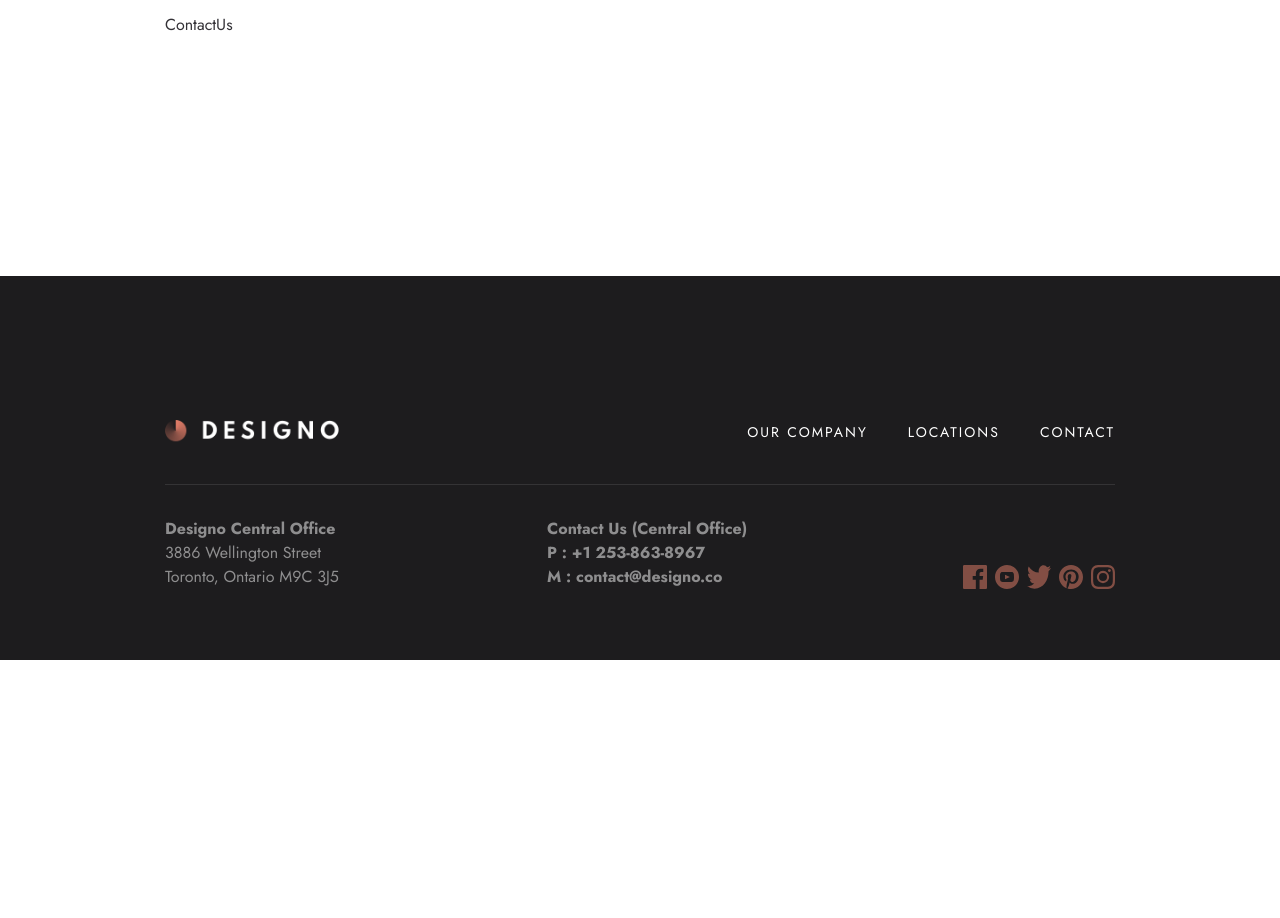
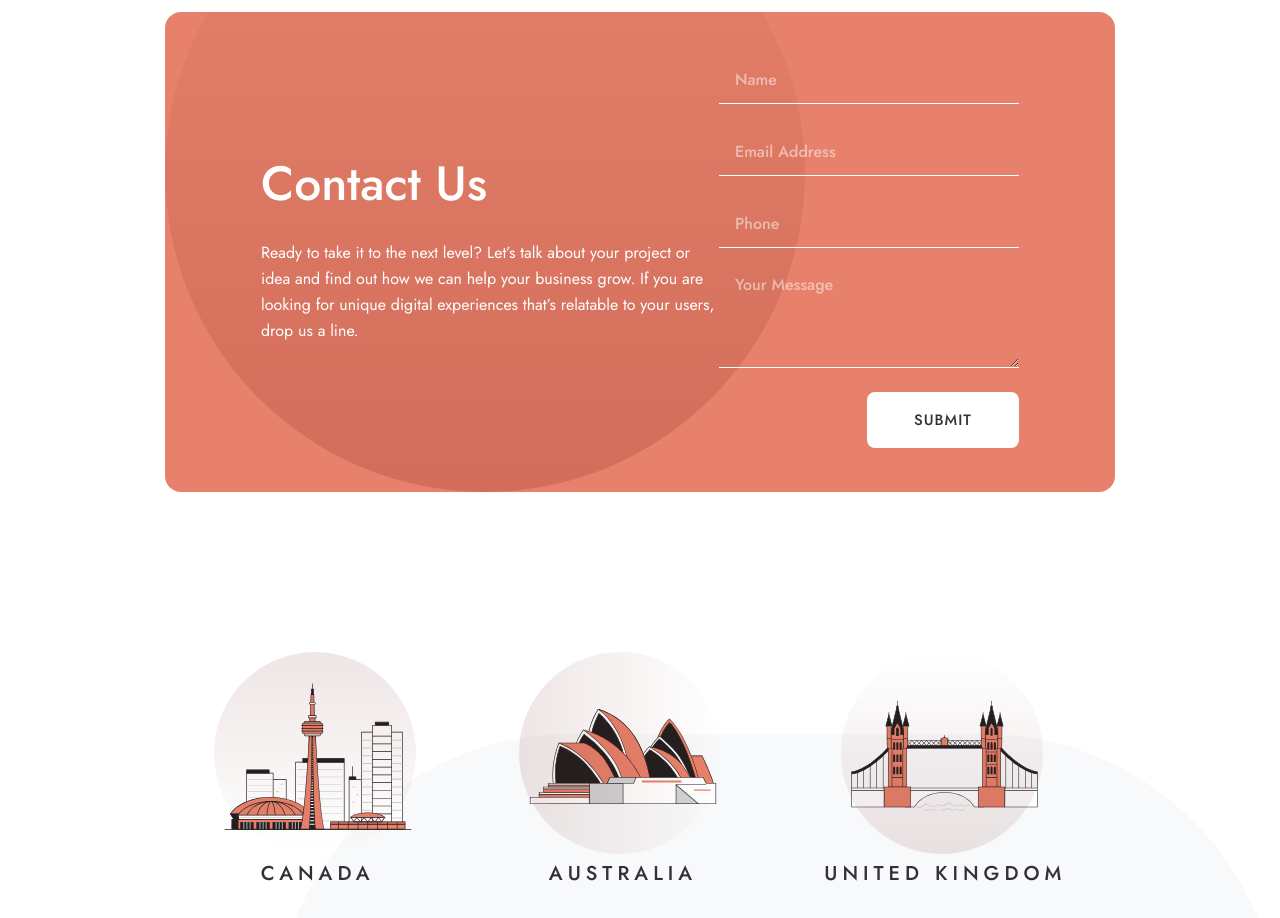
Before and after one commit to HassanMak29/fem-designo, a React (Vite) app: page /contact-us in a window 1280 px wide. Shown: the part 140-1058 px from the top of the page. Before the commit the page ends 800 px from the top, so only its background shows below. Built offline with nearby package versions, Linux system fonts and the light colour scheme.

Commit message:
finished adding all pages

```diff
--- a/package.json
+++ b/package.json
@@ -15,6 +15,7 @@
     "clsx": "^2.0.0",
     "react": "^18.2.0",
     "react-dom": "^18.2.0",
+    "react-hook-form": "^7.49.2",
     "react-icons": "^4.12.0",
     "react-router-dom": "^6.20.1",
     "tailwind-merge": "^2.1.0"
--- /dev/null
+++ b/src/components/ContactUsForm.tsx
@@ -0,0 +1,85 @@
+import { useForm, FieldValues } from 'react-hook-form'
+import errorIcon from '../assets/contact/desktop/icon-error.svg'
+
+function ContactUsForm() {
+  const {
+    register,
+    handleSubmit,
+    formState: { errors, isSubmitting },
+    reset,
+  } = useForm()
+
+  console.log('errors', errors)
+  const onSubmit = (data: FieldValues) => {
+    console.log('data', data)
+    reset()
+  }
+
+  return (
+    <form
+      className='w-[380px] flex flex-col gap-6'
+      onSubmit={handleSubmit(onSubmit)}>
+      <div className='relative'>
+        <input
+          {...register('name', { required: "Can't be empty" })}
+          type='text'
+          placeholder='Name'
+          className='bg-transparent block w-full border-b-[1px] hover:border-b-[3px] border-white outline-none placeholder:text-white placeholder:opacity-50 placeholder:capitalize font-medium h-12 text-white px-4'
+        />
+        {errors.name && (
+          <div className='flex items-center gap-2 text-white italic text-xs absolute top-4 right-0'>
+            <span>{errors.name.message as string}</span>{' '}
+            <img src={errorIcon} alt='error icon' className='w-5 h-5' />
+          </div>
+        )}
+      </div>
+      <div className='relative'>
+        <input
+          {...register('email', { required: "Can't be empty" })}
+          type='text'
+          placeholder='Email address'
+          className='bg-transparent block w-full border-b-[1px] hover:border-b-[3px] border-white outline-none placeholder:text-white placeholder:opacity-50 placeholder:capitalize font-medium h-12 text-white px-4'
+        />
+        {errors.email && (
+          <div className='flex items-center gap-2 text-white italic text-xs absolute top-4 right-0'>
+            <span>{errors.email.message as string}</span>{' '}
+            <img src={errorIcon} alt='error icon' className='w-5 h-5' />
+          </div>
+        )}
+      </div>
+      <div className='relative'>
+        <input
+          {...register('phone', { required: "Can't be empty" })}
+          type='text'
+          placeholder='Phone'
+          className='bg-transparent block w-full border-b-[1px] hover:border-b-[3px] border-white outline-none placeholder:text-white placeholder:opacity-50 placeholder:capitalize font-medium h-12 text-white px-4'
+        />
+        {errors.phone && (
+          <div className='flex items-center gap-2 text-white italic text-xs absolute top-4 right-0'>
+            <span>{errors.phone.message as string}</span>{' '}
+            <img src={errorIcon} alt='error icon' className='w-5 h-5' />
+          </div>
+        )}
+      </div>
+      <div className='relative'>
+        <textarea
+          {...register('message', { required: "Can't be empty" })}
+          placeholder='Your message'
+          className='bg-transparent block w-full border-b-[1px] hover:border-b-[3px] border-white outline-none placeholder:text-white placeholder:opacity-50 placeholder:capitalize font-medium h-24 text-white px-4'
+          rows={6}
+        />
+        {errors.message && (
+          <div className='flex items-center gap-2 text-white italic text-xs absolute top-1 right-0'>
+            <span>{errors.message.message as string}</span>{' '}
+            <img src={errorIcon} alt='error icon' className='w-5 h-5' />
+          </div>
+        )}
+      </div>
+      <button className='btn white ml-auto' disabled={isSubmitting}>
+        submit
+      </button>
+    </form>
+  )
+}
+
+export default ContactUsForm
--- a/src/components/Hero.tsx
+++ b/src/components/Hero.tsx
@@ -19,7 +19,7 @@ function Hero({ className, patternClassName, pattern, children }: HeroProps) {
       <img
         src={pattern}
         alt='hero pattern'
-        className={cn('absolute', patternClassName)}
+        className={cn('absolute -z-10', patternClassName)}
       />
     </section>
   )
--- /dev/null
+++ b/src/components/LocationInfoCard.tsx
@@ -0,0 +1,43 @@
+import twoCirclesPatterns from '../assets/shared/desktop/bg-pattern-two-circles.svg'
+
+interface LocationInfoCardProps {
+  country: string
+  office: string
+  address1: string
+  address2: string
+  phone: string
+  email: string
+}
+const LocationInfoCard = ({
+  country,
+  office,
+  address1,
+  address2,
+  phone,
+  email,
+}: LocationInfoCardProps) => {
+  return (
+    <div className='col-span-2 p-24 rounded-3xl h-80 bg-[#FDF3F0] relative'>
+      <img
+        src={twoCirclesPatterns}
+        alt='tow circles pattern'
+        className='absolute bottom-0 left-0'
+      />
+      <h2 className='text-primaryPeach mb-6 capitalize'>{country}</h2>
+      <div className='flex gap-8 items-end'>
+        <div className='w-64'>
+          <p className='font-bold capitalize'>Designo {office} Office</p>
+          <p className='w-[20ch]'>{address1}</p>
+          <p className='w-[20ch]'>{address2}</p>
+        </div>
+        <div className='w-64'>
+          <p className='font-bold'>Contact</p>
+          <p>P : {phone}</p>
+          <p>M : {email}</p>
+        </div>
+      </div>
+    </div>
+  )
+}
+
+export default LocationInfoCard
--- /dev/null
+++ b/src/components/LocationMap.tsx
@@ -0,0 +1,14 @@
+interface LocationMapProps {
+  country: string
+  map: string
+}
+
+const LocationMap = ({ country, map }: LocationMapProps) => {
+  return (
+    <div className='col-span-1 rounded-3xl overflow-hidden'>
+      <img src={map} alt={`map of ${country}`} className='h-full' />
+    </div>
+  )
+}
+
+export default LocationMap
--- a/src/components/Locations.tsx
+++ b/src/components/Locations.tsx
@@ -1,7 +1,7 @@
 import { ReactNode } from 'react'
 
 function Locations({ children }: { children: ReactNode }) {
-  return <section className='flex justify-around'>{children}</section>
+  return <section className='flex justify-around z-10'>{children}</section>
 }
 
 export default Locations
--- a/src/index.css
+++ b/src/index.css
@@ -39,7 +39,7 @@
 
 @layer components {
   .btn {
-    @apply w-[152px] h-[56px] shrink-0 rounded-[8px] uppercase transition-all;
+    @apply w-[152px] h-[56px] shrink-0 rounded-[8px] uppercase transition-all font-medium tracking-[1px] text-[15px];
   }
 
   .btn.white {
--- a/src/pages/ContactUs.tsx
+++ b/src/pages/ContactUs.tsx
@@ -1,5 +1,47 @@
+import contactUsPattern from '../assets/contact/desktop/bg-pattern-hero-desktop.svg'
+import Hero from '../components/Hero'
+import Location from '../components/Location'
+import australiaImage from '../assets/shared/desktop/illustration-australia.svg'
+import canadaImage from '../assets/shared/desktop/illustration-canada.svg'
+import ukImage from '../assets/shared/desktop/illustration-united-kingdom.svg'
+import Locations from '../components/Locations'
+import BgPattern from '../components/BgPattern'
+import ContactUsForm from '../components/ContactUsForm'
+
 function ContactUs() {
-  return <div>ContactUs</div>
+  return (
+    <>
+      <Hero
+        pattern={contactUsPattern}
+        patternClassName='-top-40 left-0'
+        className='h-[480px] py-36 px-24 z-10 justify-between'>
+        <div className='flex flex-col gap-8'>
+          <h1 className='text-white'>Contact Us</h1>
+          <p className='w-[458px] text-white'>
+            Ready to take it to the next level? Let’s talk about your project or
+            idea and find out how we can help your business grow. If you are
+            looking for unique digital experiences that’s relatable to your
+            users, drop us a line.
+          </p>
+        </div>
+        <ContactUsForm />
+      </Hero>
+
+      <Locations>
+        <Location img={canadaImage} title='Canada' bgCircleCn='rotate-90' />
+        <Location img={australiaImage} title='Australia' />
+        <Location
+          img={ukImage}
+          title='United kingdom'
+          bgCircleCn='-rotate-90'
+        />
+      </Locations>
+
+      <BgPattern className='-bottom-48 right-0' />
+
+      <div />
+    </>
+  )
 }
 
 export default ContactUs
--- a/src/pages/Locations.tsx
+++ b/src/pages/Locations.tsx
@@ -1,5 +1,46 @@
+import canadaMap from '../assets/locations/desktop/image-map-canada.png'
+import australiaMap from '../assets/locations/desktop/image-map-australia.png'
+import UKMap from '../assets/locations/desktop/image-map-united-kingdom.png'
+import LocationInfoCard from '../components/LocationInfoCard'
+import LocationMap from '../components/LocationMap'
+import CallToAction from '../components/CallToAction'
+
 function Locations() {
-  return <div>Locations</div>
+  return (
+    <>
+      <section className='grid grid-cols-3 grid-rows-3 gap-8'>
+        <LocationInfoCard
+          country='Canada'
+          office='Central'
+          address1='3886 Wellington Street'
+          address2='Toronto, Ontario M9C 3J5'
+          phone='+1 253-863-8967'
+          email='contact@designo.co'
+        />
+        <LocationMap country='Canada' map={canadaMap} />
+        <LocationMap country='Australia' map={australiaMap} />
+        <LocationInfoCard
+          country='Australia'
+          office='AU'
+          address1='19 Balonne Street'
+          address2='New South Wales 2443'
+          phone='(02) 6720 9092'
+          email='contact@designo.au'
+        />
+        <LocationInfoCard
+          country='United Kingdom'
+          office='UK'
+          address1='13  Colorado Way'
+          address2='Rhyd-y-fro SA8 9GA'
+          phone='078 3115 1400'
+          email='contact@designo.uk'
+        />
+        <LocationMap country='United Kingdom' map={UKMap} />
+      </section>
+
+      <CallToAction />
+    </>
+  )
 }
 
 export default Locations
```
Also changed, not shown: .eslintrc.cjs, 1 other file (tests, documents, lock files or other folders).
